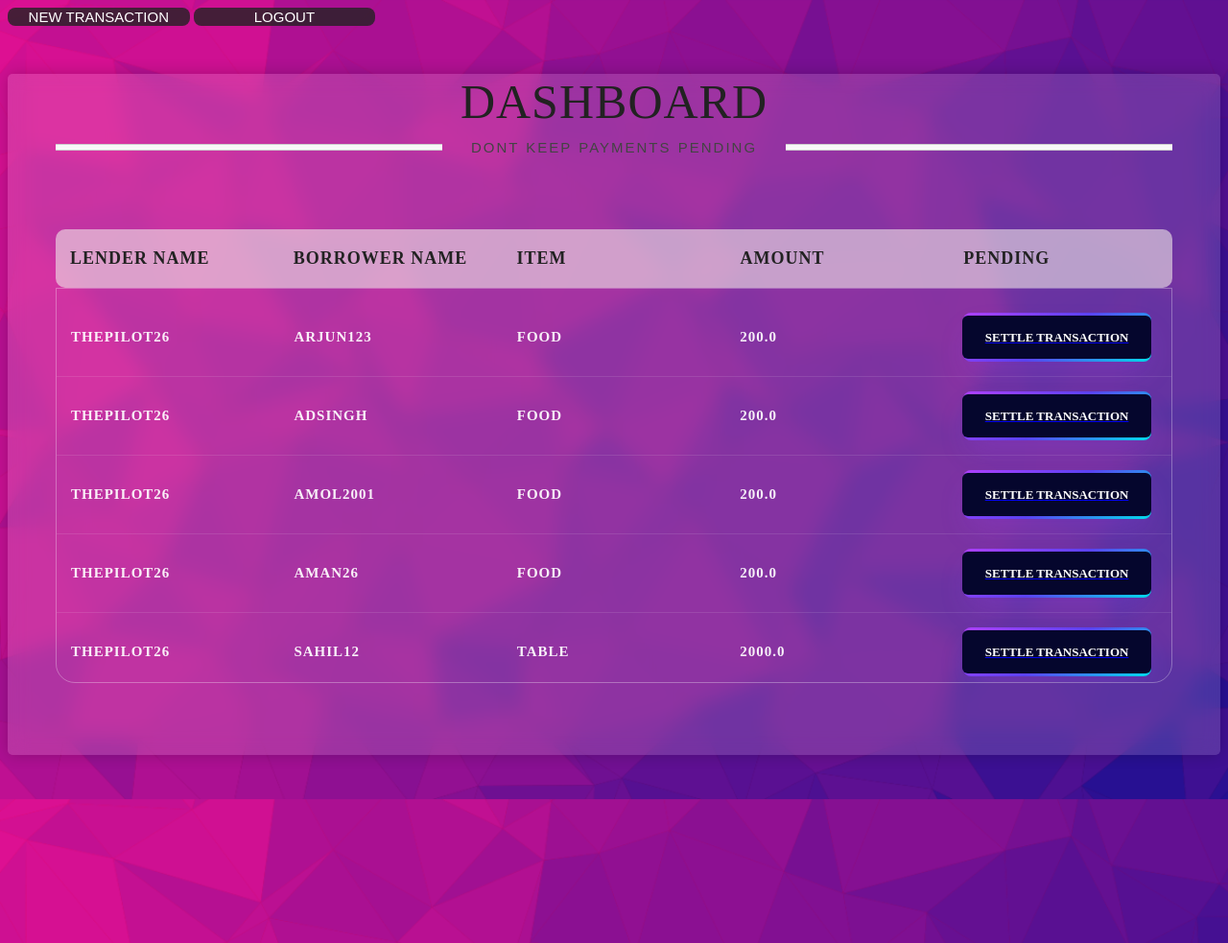
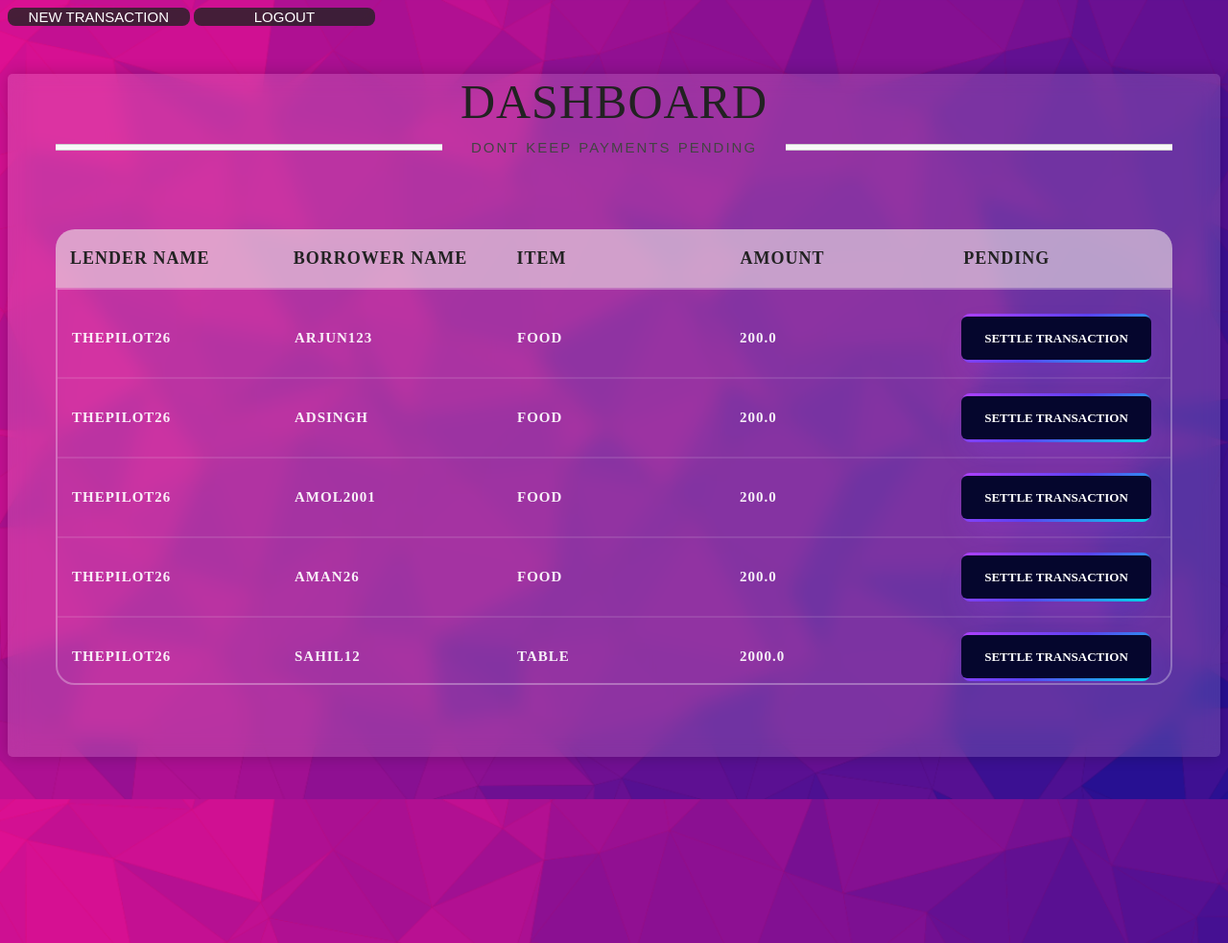
Before and after one commit to A-singh26062001/SplitBill, a Flask app: a page that uses templates/Dashboard.html in a window 1280 px wide. Shown: the top 983 px of the page at 96% size. Run offline with Flask 2, Linux system fonts and the light colour scheme; a user stored in the database is signed in; data comes from the database, SQL or seed files in the repository; lists and menus that the app fills with data are empty; some libraries are stand-ins or nearby versions.

Commit message:
minor design change

```diff
--- a/static/dashboard.css
+++ b/static/dashboard.css
@@ -98,7 +98,8 @@ table{
 }
 .tbl-header{
   background-color: rgba(238, 230, 230, 0.603);
-  border-radius: 10px;
+  border-top-left-radius: 20px;
+  border-top-right-radius: 20px;
  }
 .tbl-content{
 
@@ -106,7 +107,7 @@ table{
   overflow-x:auto;
   margin-top: 0px;
   padding-top: 10px;
-  border: 1px solid rgba(255,255,255,0.3);
+  border: 2px solid rgba(255,255,255,0.3);
   border-bottom-left-radius: 20px;
   border-bottom-right-radius: 20px;
 
@@ -136,7 +137,7 @@ td{
   letter-spacing:1px;
   /* font-size: 12px; */
   color: rgba(255, 255, 255, 0.93);
-  border-bottom: solid 1px rgba(255,255,255,0.1);
+  border-bottom: solid 2px rgba(255,255,255,0.1);
 }
 
 
@@ -220,7 +221,7 @@ CSS */
     width: 6px;
 }
 ::-webkit-scrollbar-track {
-    -webkit-box-shadow: inset 0 0 6px rgba(0,0,0,0.3);
+    -webkit-box: inset 0 0 6px rgba(0,0,0,0.3);
 }
 ::-webkit-scrollbar-thumb {
     -webkit-box-shadow: inset 0 0 6px rgba(0,0,0,0.3);
--- a/templates/Dashboard.html
+++ b/templates/Dashboard.html
@@ -46,7 +46,7 @@
                     <td>{{ t.borrower_name }} </td>
                     <td>{{ t.desc }}</td>
                     <td>{{ t.amt|round(1, 'floor') }}</td>
-                    <td><a href="/Dashboard/{{ t.id }}">
+                    <td><a href="/Dashboard/{{ t.id }}" style="text-decoration:none;">
                         <button class="button-64" role="button"><span class="text">SETTLE TRANSACTION</span></button>
                     </a></td>
                   </tr>
```
